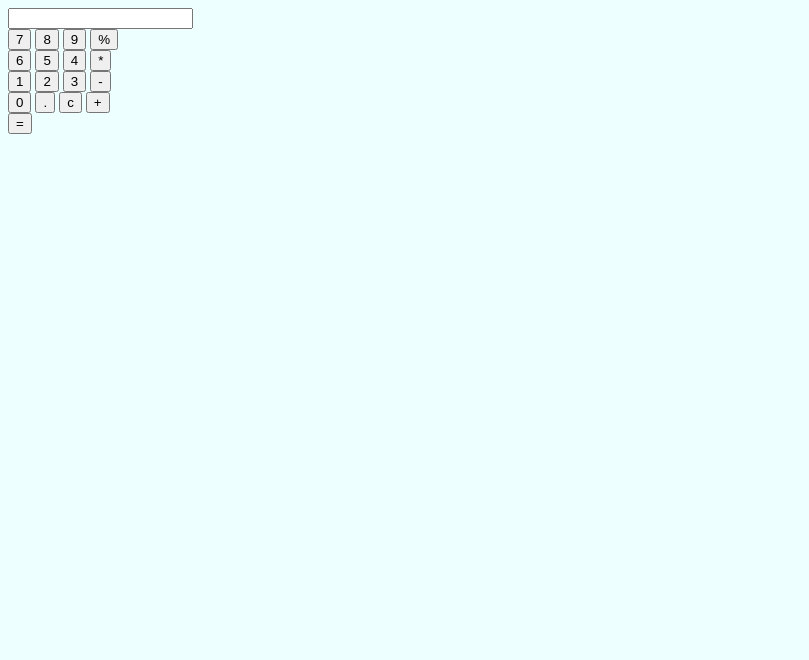
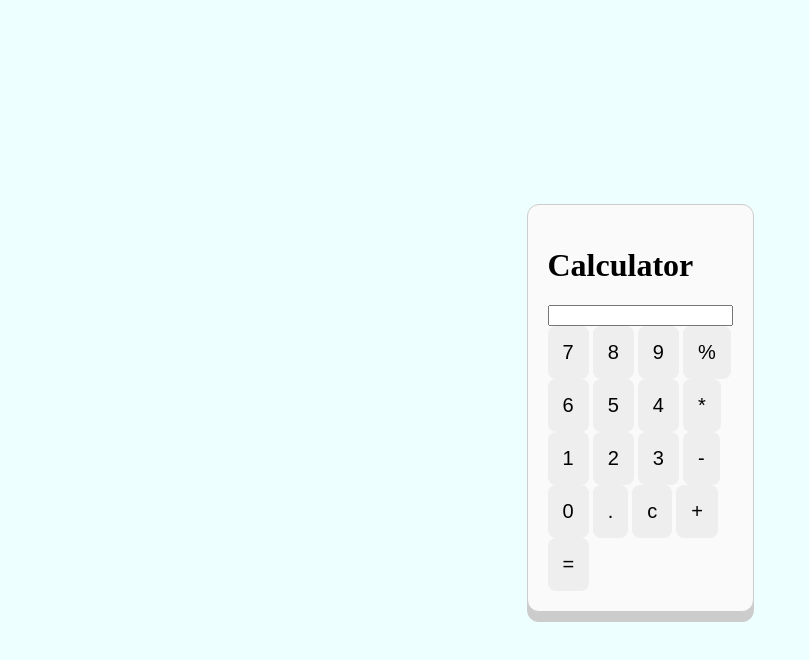
Before and after one commit to yogeshwaz/FSD-lab, a plain HTML site: page index1.1.1.html in a window 1280 px wide. Shown: the whole page, without its empty margins (0-809 px from the left). Drawn offline with Linux system fonts and the light colour scheme.

Commit message:
Add files via upload

```diff
--- a/index1.1.1.html
+++ b/index1.1.1.html
@@ -7,27 +7,32 @@
      <link rel="stylesheet" href="style1.1.css">
 </head>
 <body>
-    <div class="calculater"></div>
+    <div class="Calculator">
+      <h1> Calculator</h1>
     <input type="text" id="display readyonly">
     <div class="buttons"></div>
-    <button onclick ="appendtoDisplay('7')">7</button>
+      <button onclick ="appendtoDisplay('7')">7</button>
      <button onclick ="appendtoDisplay('8')">8</button>
       <button onclick ="appendtoDisplay('9')">9</button>
       <button onclick ="appendtoDisplay('%')">%</button><br>
+
       <button onclick ="appendtoDisplay('6')">6</button>
       <button onclick ="appendtoDisplay('5')">5</button>
       <button onclick ="appendtoDisplay('4')">4</button>
       <button onclick ="appendtoDisplay('*')">*</button><br>
+
       <button onclick ="appendtoDisplay('1')">1</button>
       <button onclick ="appendtoDisplay('2')">2</button>
      <button onclick ="appendtoDisplay('3')">3</button>
      <button onclick ="appendtoDisplay('-')">-</button><br>
+
      <button onclick ="appendtoDisplay('0')">0</button>
      <button onclick ="appendtoDisplay('.')">.</button>
      <button onclick ="appendtoDisplay('c')">c</button>
      <button onclick ="appendtoDisplay('+')">+</button><br>
-     <button onclick ="appendtoDisplay('=')">=</button>
 
+     <button class="Equal"onclick="calculater()">=</button>
+      </div>
 
 </body>
 </html>
--- a/style1.1.css
+++ b/style1.1.css
@@ -1,8 +1,35 @@
 body{
-    disply:flex;
-    justify-content: center;
-    align-items: center;
-    height: 100vh;
-    background-color: #eff;
-    font-family: 'Times New Roman', Times, serif;
+  display:flex;
+  justify-content: center;
+  align-items: center;
+   height: 100vh;
+   background-color: #EFF;
+  font-family: 'Times New Roman', Times, serif;
 }
+.Calculator{
+  border: 1px solid #CCC;
+  padding: 20px;
+  background: #FAFAFA;
+  border-radius: 12px;
+  box-shadow: 00 10px #ccc;
+}
+button{
+ font-size: 20px;
+ padding: 15px;
+ border: none;
+ border-radius: 8px;
+ background-color: #EEE;
+}
+#display{
+  width: 100%;
+  height: 60%;
+  margin-bottom: 15px;
+  font-size: 14px;
+  text-align: right;
+  padding: 5px;
+}
+.button{
+    display: grid;
+    grid-template-columns: repeat(4,60px);
+    gap: 10px;
+}
```
